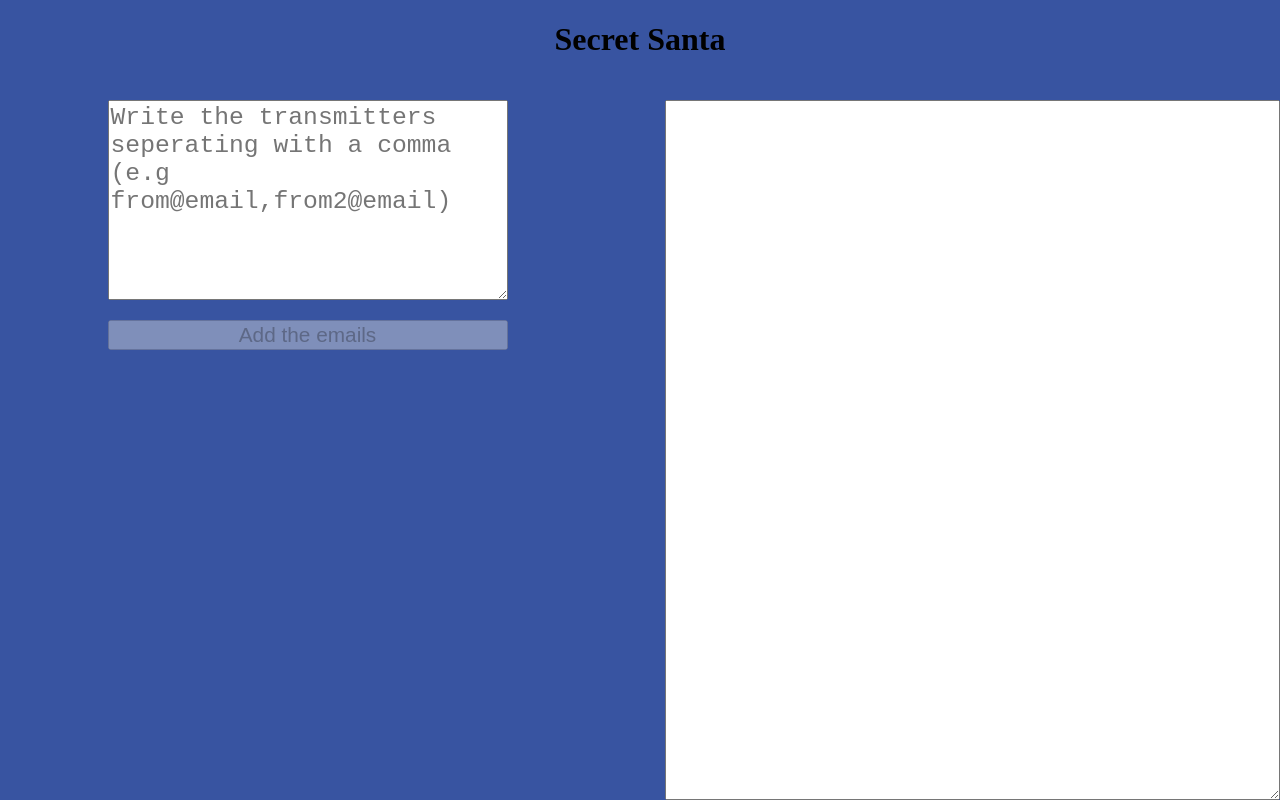
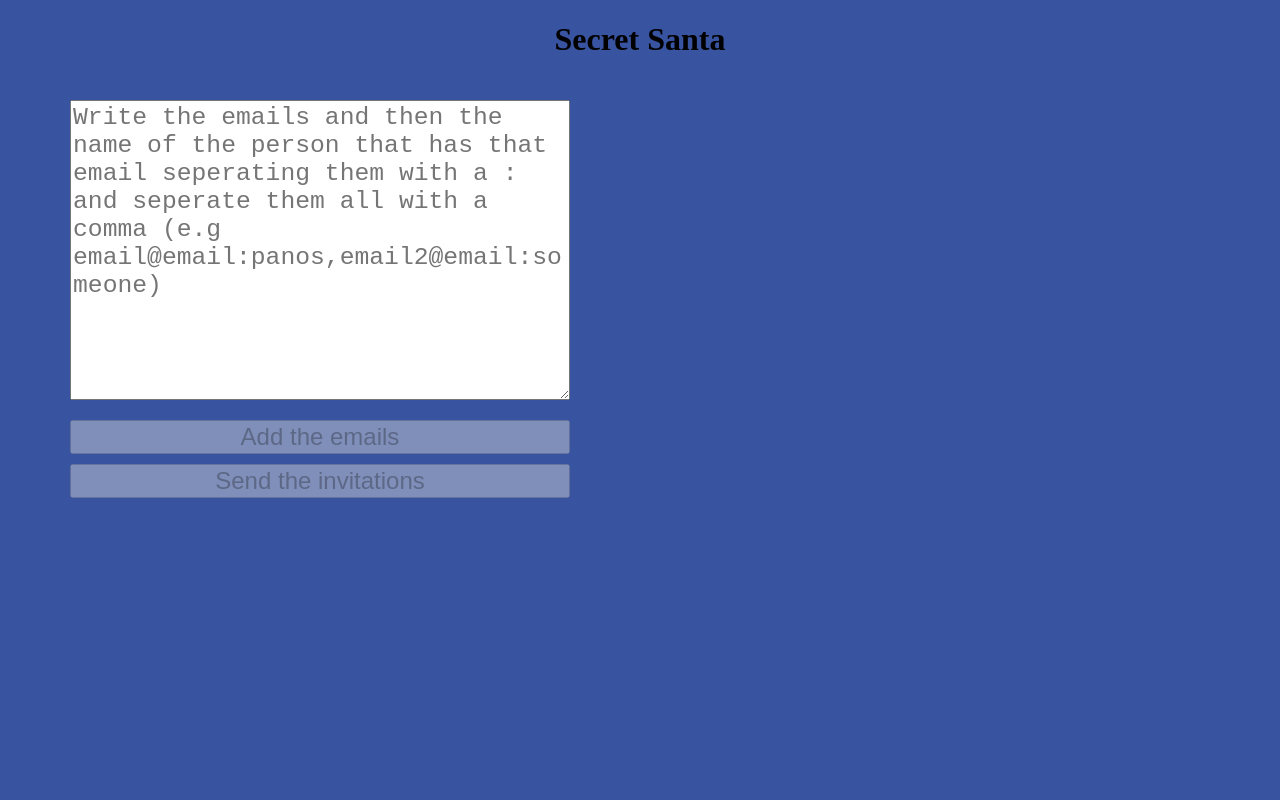
Before and after one commit to Panagiotis-Oikonomou/FullStack-Playground, a React (Vite) app in the folder Client/: page /secret-santa in a window 1280 px wide. Built offline with nearby package versions, Linux system fonts and the light colour scheme.

Commit message:
Finished the secret santa frontend.

```diff
--- a/Client/src/pages/fun/SecretSanta.jsx
+++ b/Client/src/pages/fun/SecretSanta.jsx
@@ -1,47 +1,55 @@
 import style from "./SecretSanta.module.css";
-import {Trash2} from "lucide-react";
+import axios from "../../api/axios";
+import { Trash2 } from "lucide-react";
 import { useEffect, useState } from "react";
 
 function SecretSanta() {
-    const [recipients, setRecipients] = useState([{from:"1", to:"2", index:0}, {from:"2", to:"2", index:1}, {from:"3", to:"2", index:2}, {from:"4", to:"2", index:3}, {from:"5", to:"2", index:4}, {from:"6", to:"2", index:5}, {from:"7", to:"2", index:6}, {from:"8", to:"2", index:7}, {from:"9", to:"2", index:8}, {from:"10", to:"2", index:9}]);
     const [emails, setEmails] = useState([]);
     const [writtenSenders, setWrittenSenders] = useState("");
     const [readyToAdd, setReadyToAdd] = useState(false);
-    const [globalIndex, setGlobalIndex] = useState(0);
     const [emailError, setEmailError] = useState("");
 
     useEffect(() => { document.title = "Secret Santa" }, []);
 
-    function removeEmail(index){
-        // setRecipients(r => r.filter(e => e.index != index));
-        setEmails(r => r.filter((_,ind) => ind !== index));
+    function removeEmail(index) {
+        setEmails(r => r.filter((_, ind) => ind !== index));
     }
 
-    function checkSenders(value){
+    function checkSenders(value) {
         setWrittenSenders(value);
-        if(value == "") {
+        if (value == "") {
             setEmailError("")
             return;
         }
-        const regex = /^(?!.*\.\.)[^\s@,]+@[^\s@,]+\.[^\s@,]+(,\s*[^\s@,]+@[^\s@,]+\.[^\s@,]+)*$/;
+        const regex = /^(?!.*\.\.)[^\s@,:]+@[^\s@,:]+\.[^\s@,:]+:[a-zA-Z]+(,\s*[^\s@,:]+@[^\s@,:]+\.[^\s@,:]+:[a-zA-Z]+)*$/;
 
         regex.test(value) ? setEmailError("") : setEmailError("There is a problem with the structure of your emails");
 
         setReadyToAdd(regex.test(value));
     }
 
-    function addTheEmails(){
+    function addTheEmails() {
         setEmails(r => {
             const updated = [...r];
             const e = writtenSenders.split(",");
             e.forEach(em => {
                 let newEmail = true;
-                updated.forEach(cE => {if(cE == em) newEmail = false;} );
+                updated.forEach(cE => { if (cE == em) newEmail = false; });
 
-                if(newEmail) updated.push(em);
+                if (newEmail) updated.push(em);
             });
             return updated;
         });
+    }
+
+    function sendTheEmails(){
+        try{
+            axios.post("/secret-santa", emails);
+            setEmails([]);
+        }
+        catch(err){
+            console.log(err);
+        }
     }
 
     return (
@@ -52,21 +60,16 @@ function SecretSanta() {
 
             <div className={style.all}>
                 <div className={style.recipients}>
-                    <textarea placeholder="Write the transmitters seperating with a comma (e.g from@email,from2@email)" name="senders" value={writtenSenders} onChange={(e) => checkSenders(e.target.value)}></textarea>
+                    <textarea placeholder="Write the emails and then the name of the person that has that email seperating them with a : and seperate them all with a comma (e.g email@email:panos,email2@email:someone)" name="senders" value={writtenSenders} onChange={(e) => checkSenders(e.target.value)}></textarea>
                     <div className={style.emailError}>{emailError}</div>
                     <button disabled={!readyToAdd} onClick={addTheEmails}>Add the emails</button>
-                    <div className={style.manageRecipients}>
-                        {/* {recipients.map((row) => (
-                                <div className={style.insideManageRecipients} key={row.index}>{row.from} <Trash2 onClick={() => removeEmail(row.index)} className={style.trash}/></div>
-                            ))} */}
-                        {emails.map((value, index) => (
-                                <div className={style.insideManageRecipients} key={index}>{value} <Trash2 onClick={() => removeEmail(index)} className={style.trash}/></div>
-                            ))}
-                    </div>
+                    <button disabled={emails.length == 0} onClick={sendTheEmails}>Send the invitations</button>
                 </div>
 
-                <div className={style.text}>
-                    <textarea></textarea>
+                <div className={style.manageRecipients}>
+                    {emails.map((value, index) => (
+                        <div className={style.insideManageRecipients} key={index}>{value} <Trash2 onClick={() => removeEmail(index)} className={style.trash} /></div>
+                    ))}
                 </div>
             </div>
         </div>
--- a/Client/src/pages/fun/SecretSanta.module.css
+++ b/Client/src/pages/fun/SecretSanta.module.css
@@ -22,7 +22,7 @@
 .recipients{
     display: flex;
     flex-direction: column;
-    width: 100%;
+    width: 50%;
     align-items: center;
     gap: 10px;
 }
@@ -50,20 +50,10 @@
     background-color: gray;
 }
 
-.text{
-    display: flex;
-    width: 100%;
-}
-
 .recipients textarea{
-    width: 400px;
-    height: 200px;
+    width: 500px;
+    height: 300px;
     font-size: 1.9em;
-}
-
-.text textarea{
-    width: 100%;
-    height: 100%;
 }
 
 .trash{
@@ -71,9 +61,9 @@
 }
 
 .recipients button{
-    width: 400px;
+    width: 500px;
     height: auto;
-    font-size: 1.3em;
+    font-size: 1.5em;
 }
 
 .emailError{
```
